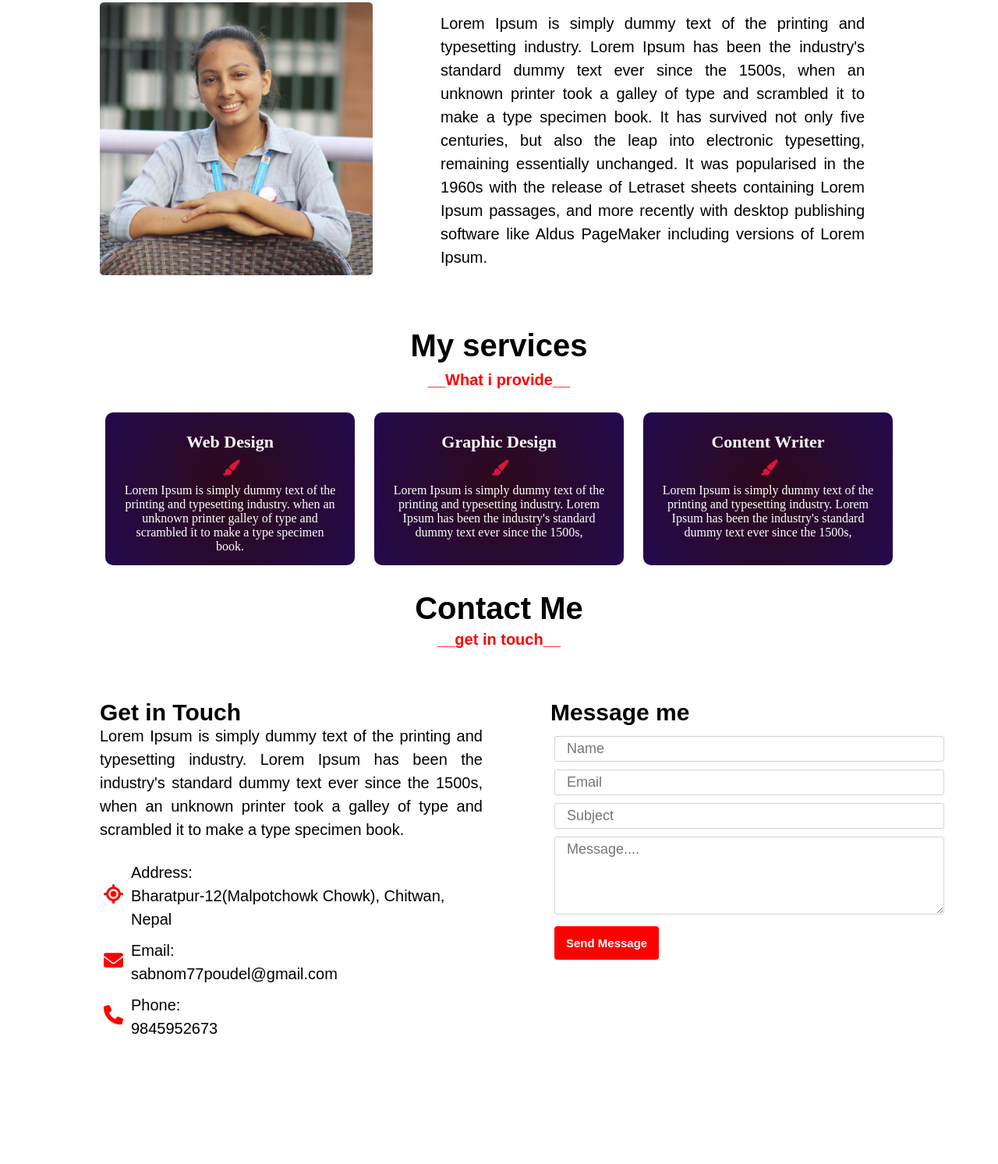
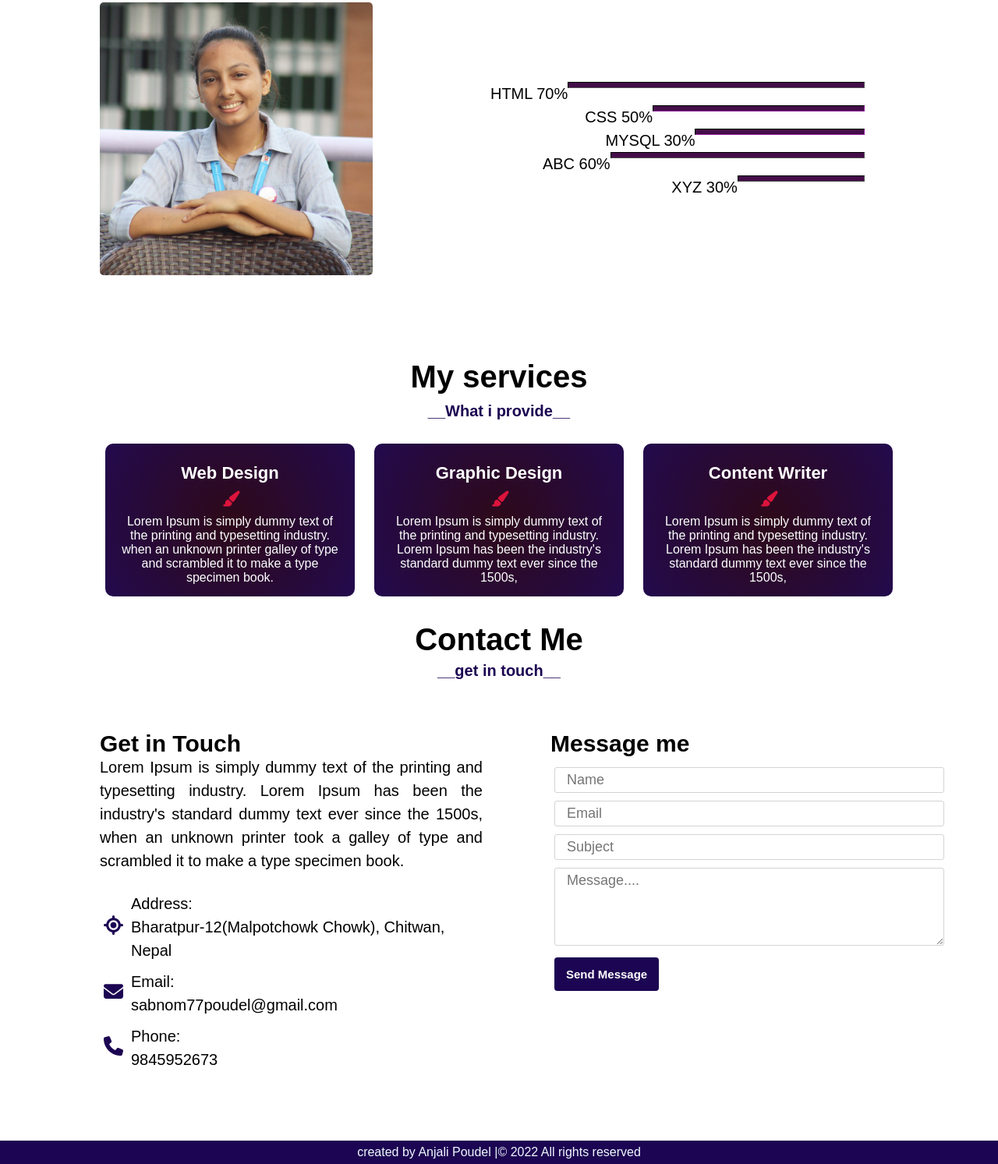
Before and after one commit to anjalipoudel/anjalipoudel.github.io, a plain HTML site: page index.html in a window 1280 px wide. Shown: the part 1285-2778 px from the top of the page at 78% size. Before the commit the page ends 2708 px from the top, so only its background shows below. Drawn offline with Linux system fonts and the light colour scheme.

Commit message:
skills bumped to skills section

```diff
--- a/index.html
+++ b/index.html
@@ -79,23 +79,32 @@
       <div class="section-content">
         <div class="section-imageholder1">
           <img class="about-image" src="./assets/img/profileimage.jpg">
+
         </div>
         <div class="section-text">
-          <p>
-            Lorem Ipsum is simply dummy text of the printing and typesetting industry.
-            Lorem Ipsum has been the industry's standard dummy text ever since the 1500s,
-            when an unknown printer took a galley of type and scrambled it to make a type
-            specimen book. It has survived not only five centuries, but also the leap into
-            electronic typesetting, remaining essentially unchanged. It was popularised in
-            the 1960s with the release of Letraset sheets containing Lorem Ipsum passages,
-            and more recently with desktop publishing software like Aldus PageMaker including
-            versions of Lorem Ipsum.
-          </p>
+            <hr style="width:70%; float:right; height:8px; background-color:rgb(68, 13, 73);border-color:black;
+            ">
+            <p style ="float:right"> HTML 70%</p>
+            <hr style="width:50%; float:right; height:8px; background-color:rgb(68, 13, 73);border-color:rgb(68, 13, 73);
+            ">
+            <p style ="float:right"> CSS 50%</p>
+            <hr style="width:40%; float:right; height:8px; background-color:rgb(68, 13, 73);border-color:rgb(68, 13, 73);margin-bottom:20px
+            ">
+            <p style ="float:right"> MYSQL 30%</p>
+
+
+            <hr style="width:60%; float:right; height:8px; background-color:rgb(68, 13, 73);border-color:black;
+            ">
+            <p style ="float:right">ABC 60% </p>
+            <hr style="width:30%; float:right; height:8px; background-color:rgb(68, 13, 73);border-color:black;
+            ">
+            <p style ="float:right"> XYZ 30%</p>
+
         </div>
 
       </div>
-    </div>
-  </div>
+
+     </div>
 
   <div class="service-section">
     <div class="service-content">
@@ -146,21 +155,21 @@
                 galley of type and scrambled it to make a type specimen book.</p>
               <div class="widget">
                 <div style="display: flex; align-items: center; gap:10px; padding:5px;">
-                  <div><i class="fas fa-location" style="font-size:25px; color: red"></i></div>
+                  <div><i class="fas fa-location" style="font-size:25px; color: rgb(28, 5, 82);;"></i></div>
                   <div>
                     <p>Address:</p>
                     <p>Bharatpur-12(Malpotchowk Chowk), Chitwan,<br>Nepal</br></p>
                   </div>
                 </div>
                 <div style="display: flex; align-items: center; gap:10px; padding:5px;">
-                  <div><i class="fas fa-envelope" style="font-size:25px; color: red"></i></div>
+                  <div><i class="fas fa-envelope" style="font-size:25px; color:rgb(28, 5, 82);;"></i></div>
                   <div>
                     <p>Email:</p>
                     <p>sabnom77poudel@gmail.com</br></p>
                   </div>
                 </div>
                 <div style="display: flex; align-items: center; gap:10px; padding:5px;">
-                  <div><i class="fas fa-phone" style="font-size:25px; color: red"></i></div>
+                  <div><i class="fas fa-phone" style="font-size:25px; color: rgb(28, 5, 82);;"></i></div>
                   <div>
                     <p>Phone:</p>
                     <p>9845952673</br></p>
@@ -194,6 +203,9 @@
           </div>
         </div>
       </div>
+      <div class="footer">
+        <span>created by Anjali Poudel |© 2022 All rights reserved</span>
+      </div>
 </body>
 
 </html>
--- a/style.css
+++ b/style.css
@@ -67,6 +67,7 @@
     padding-left: 100px;
     font-weight: 700;
     font-family: sans-serif;
+
 }
 
 .section-heading {
@@ -80,7 +81,7 @@
 
 .section-subheading {
     text-align: center;
-    color: red;
+    color: rgb(28, 5, 82);;
     font-size: 20px;
     font-family: 'Ubuntu', sans-serif;
 }
@@ -196,7 +197,7 @@
     border-radius: 4px;
     font-size: 15px;
     font-weight: 600;
-    background-color: red;
+    background-color: rgb(28, 5, 82);;
     color: white;
     margin-left: 5px;
 }
@@ -228,3 +229,19 @@
     justify-content: center;
     gap:25px;
 }
+.footer{
+    background-color: rgb(28, 5, 82);
+    width: 100%;
+    text-align: center;
+    color: aliceblue;
+}
+.HR{
+    float: right;
+    padding-left: 70px;
+    width:50%;
+    line-height: 30px;
+    padding-right: 70px;
+
+
+
+}
```
Also changed, not shown: hr.html (added, +37 -0 lines).
